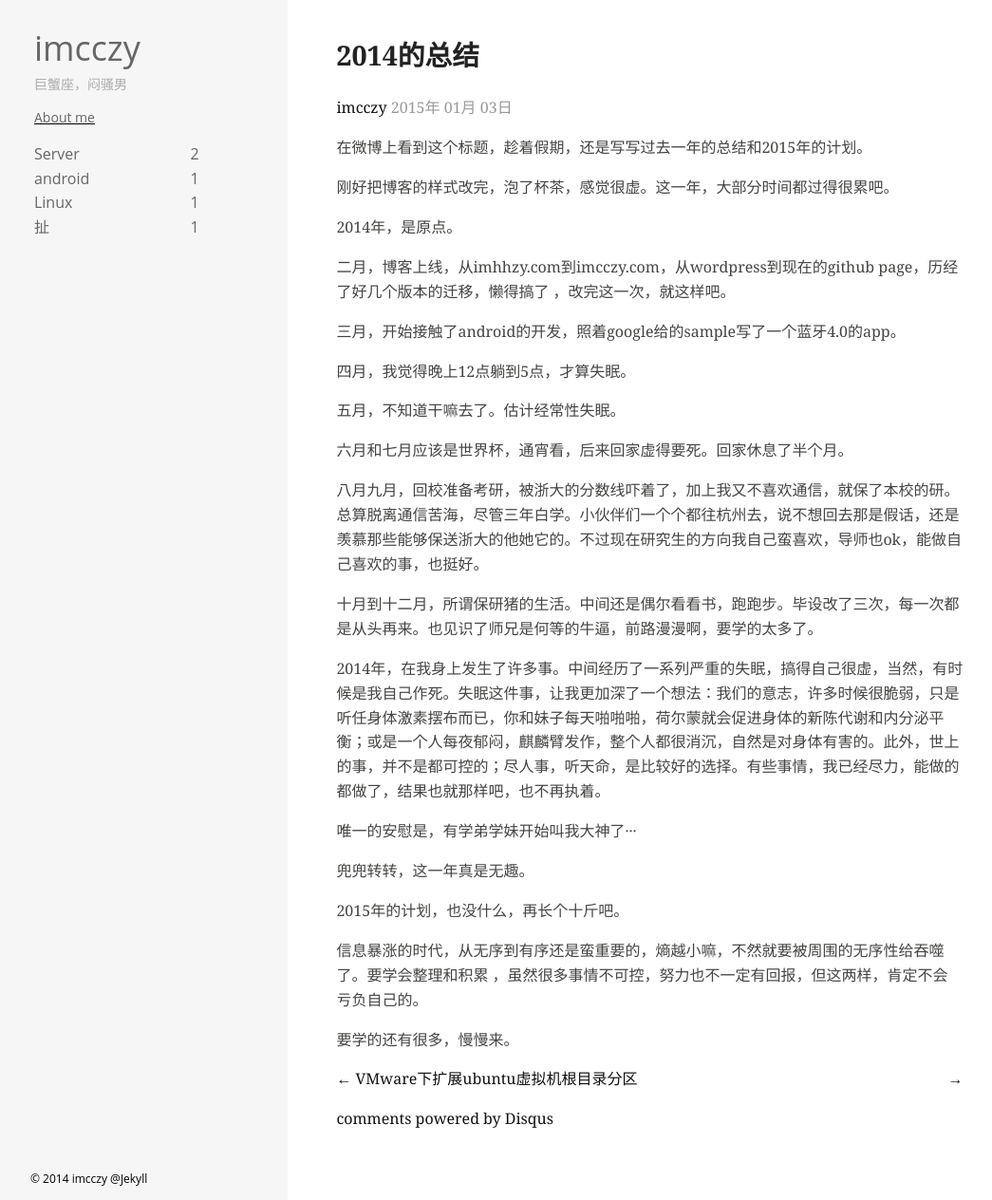
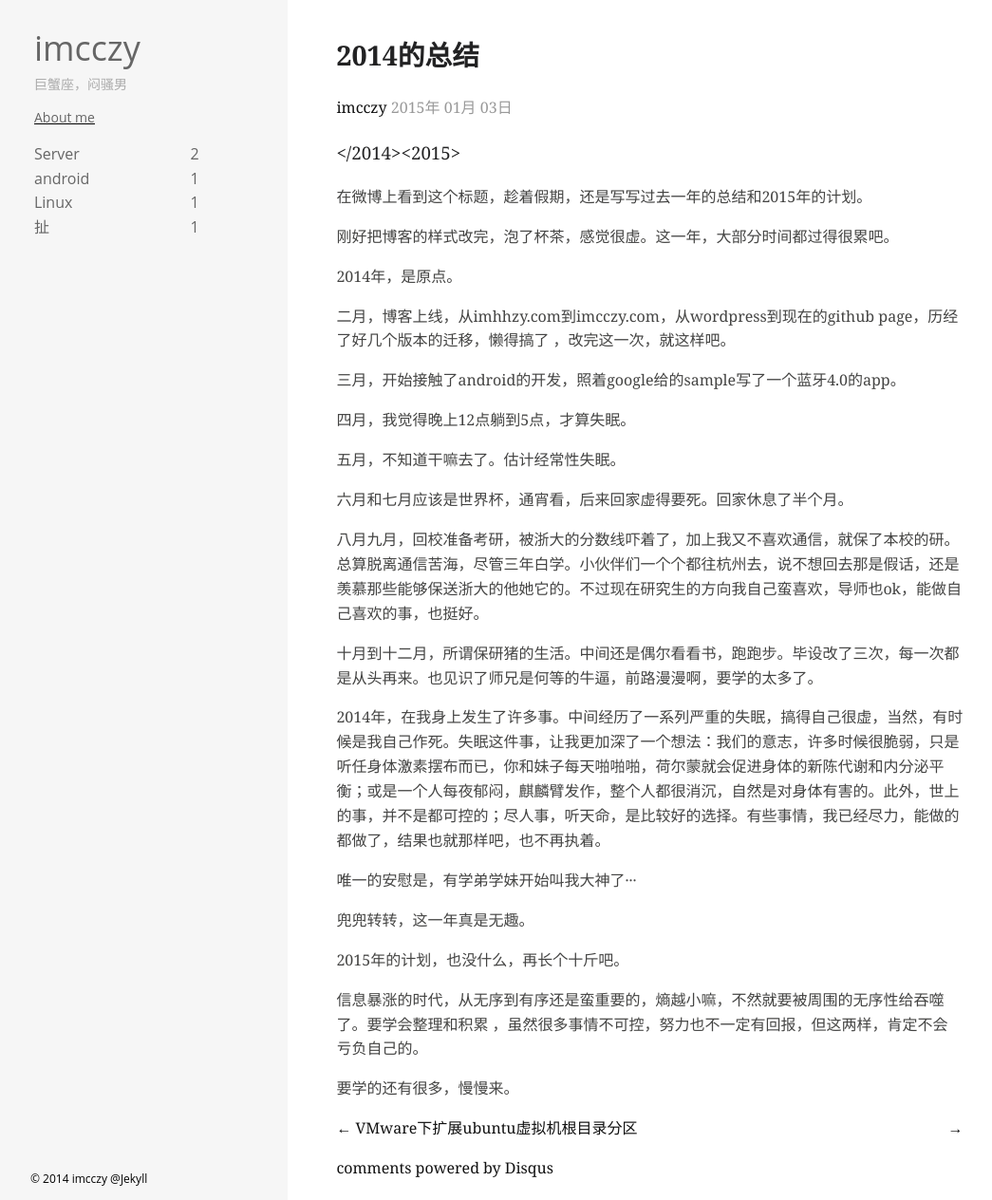
Before and after one commit to imcczy/imcczy.github.io, a Jekyll site: the page built from _posts/2015-01-03-2014-2015.md, in a window 1280 px wide and 1264 px high. Shown: the whole window at 95% size, without its empty margins (4-1049 px from the left). Built offline with Jekyll 4.4.1, drawn with Linux system fonts in a browser that asks for light colours; nearby versions of some CDN libraries; comment, search, counter and statistics services are not loaded; a style sheet for code colours, icons or effects is not loaded.

Commit message:
2015-1-3

```diff
--- a/_posts/2015-01-03-2014-2015.md
+++ b/_posts/2015-01-03-2014-2015.md
@@ -4,6 +4,8 @@
 date:   2015-01-03 15:44:40
 categories: 扯
 ---
+### </2014><2015>
+
 在微博上看到这个标题，趁着假期，还是写写过去一年的总结和2015年的计划。
 
 刚好把博客的样式改完，泡了杯茶，感觉很虚。这一年，大部分时间都过得很累吧。
```
